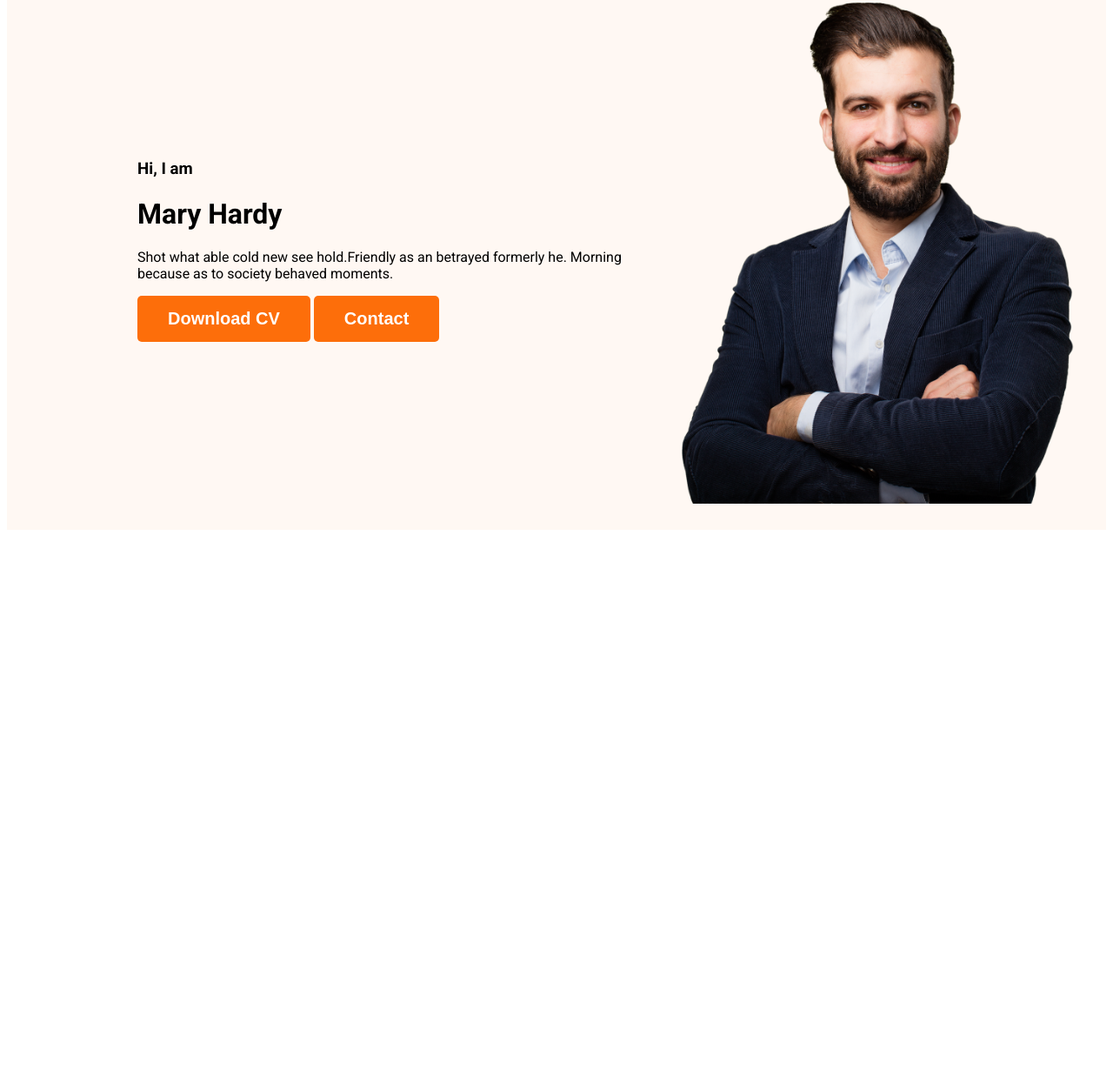
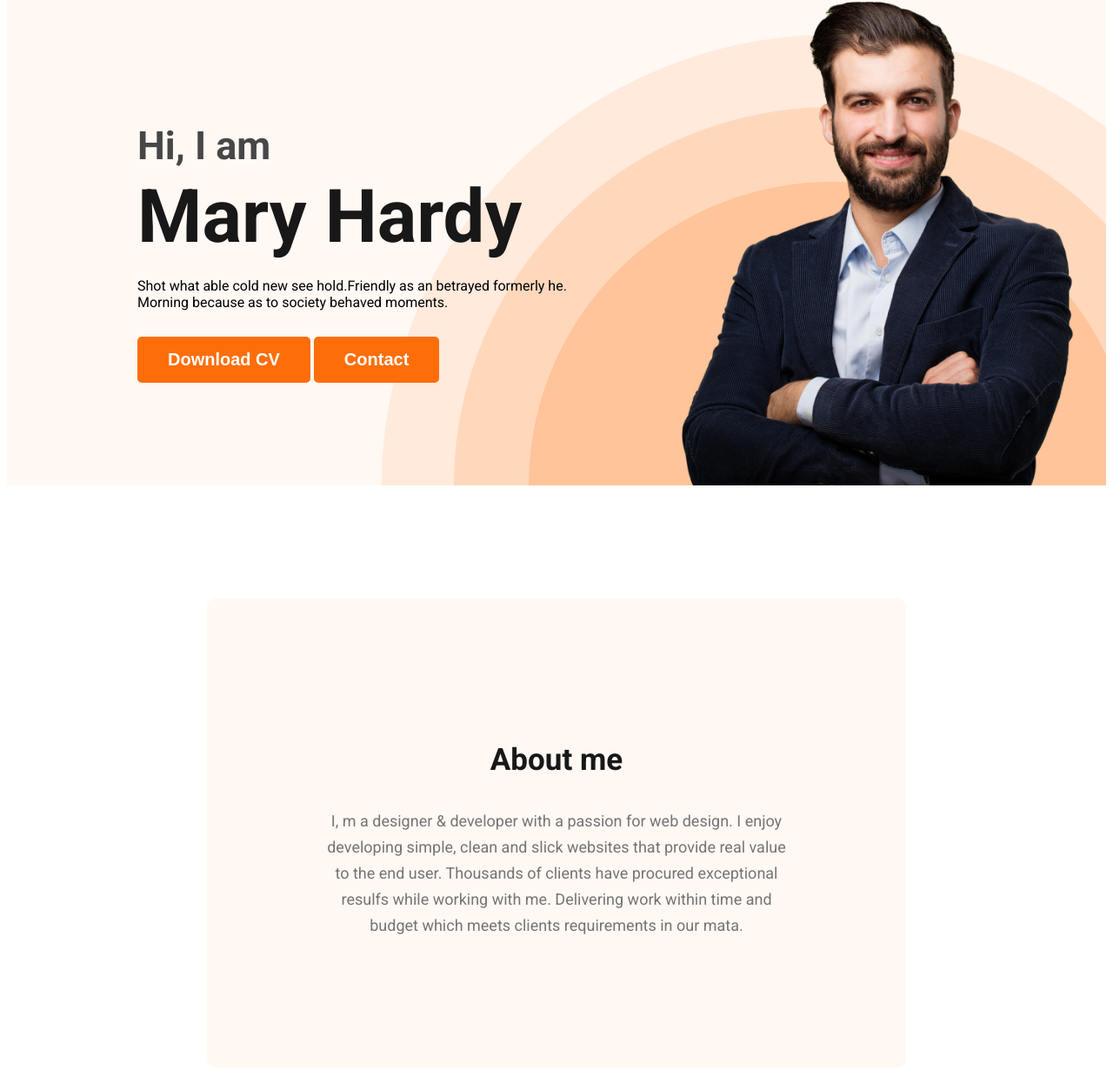
Before and after one commit to Sadatul99/webdev-portfolio, a plain HTML site: page index.html in a window 1280 px wide. Shown: the part 202-1432 px from the top of the page at 87% size. Before the commit the page ends 819 px from the top, so only its background shows below. Drawn offline with Linux system fonts and the light colour scheme.

Commit message:
about section created

```diff
--- a/index.html
+++ b/index.html
@@ -23,7 +23,7 @@
             <div class="banner-content">
                 <h3 class="banner-greeting">Hi, I  am</h3>
                 <h1 class="banner-title">Mary Hardy</h1>
-                <p>Shot what able cold new see hold.Friendly as an betrayed formerly he. Morning because as to society behaved moments.</p>
+                <p class="banner-description">Shot what able cold new see hold.Friendly as an betrayed formerly he. Morning because as to society behaved moments.</p>
                 <button class="btn-primary">Download CV</button>
                 <button class="btn-primary">Contact</button>
             </div>
@@ -31,7 +31,10 @@
         </div>
     </header>
     <main>
-
+        <section class="about">
+            <h3 class="section-title">About me</h3>
+            <p class="section-description">I, m a designer & developer with a passion for web design. I enjoy developing simple, clean and slick websites that provide real value to the end user. Thousands of clients have procured exceptional resulfs while working with me. Delivering work within time and budget which meets clients requirements in our mata.</p>
+        </section>
     </main>
     <footer>
 
--- a/styles/portfolio.css
+++ b/styles/portfolio.css
@@ -1,12 +1,14 @@
 /* common font family */
-body{
+body {
     font-family: 'Open Sans', sans-serif;
     font-family: 'Roboto', sans-serif;
 }
-.orange-text{
+
+.orange-text {
     color: #FD6E0A;
 }
-.btn-primary{
+
+.btn-primary {
     border-radius: 5px;
     background: #FD6E0A;
     border: 0;
@@ -15,44 +17,103 @@ body{
     font-weight: 700;
     padding: 15px 35px;
 }
+
+.section-title {
+    color: var(--Dark-01, #181818);
+    text-align: center;
+    font-size: 35px;
+    font-weight: 700;
+}
+
+.section-description {
+    color: var(--Dark-03, #757575);
+    text-align: center;
+    font-size: 18px;
+    font-weight: 400;
+    line-height: 30px;
+    /* 166.667% */
+}
+
 /* nav related styles */
-nav{
+nav {
     display: flex;
     justify-content: space-between;
     align-items: center;
     margin: 0px 200px;
 }
-.nav-title{
+
+.nav-title {
     color: var(--Dark-01, #181818);
     font-size: 45px;
     font-weight: 800;
 
 }
-nav > ul{
+
+nav>ul {
     display: flex;
     align-items: center;
 }
+
 nav li {
     list-style: none;
     margin-right: 51px;
 }
+
 nav a {
     text-decoration: none;
     color: var(--Dark-02, #474747);
     font-size: 20px;
     font-weight: 400;
 }
+
 /* header related styles */
-.header{
+.header {
     background-color: #FFF8F3;
+    background-image: url('../images/header_bg.png');
+    background-repeat: no-repeat;
+    background-position: bottom right;
 }
-.banner{
-    padding: 30px 30px 30px 150px;
+
+.banner {
+    padding: 30px 30px 0px 150px;
     display: flex;
     align-items: center;
+    justify-content: space-between;
 }
-.banner .profile-pic{
+
+.banner .profile-pic {
     width: 500px;
-    height: 600px;
     flex-shrink: 0;
 }
+
+.banner-greeting {
+    color: var(--Dark-02, #474747);
+    font-size: 45px;
+    margin-bottom: 0px;
+}
+
+.banner-title {
+    color: var(--Dark-01, #181818);
+    font-size: 85px;
+    font-weight: 700;
+    margin-top: 5px;
+    margin-bottom: 20px;
+}
+
+.banner-description {
+    margin-bottom: 30px;
+}
+
+.banner-content {
+    max-width: 500px;
+}
+
+/* main starts here */
+
+/* about section */
+.about {
+    padding: 130px;
+    border-radius: 10px;
+    background: #FFF8F3;
+    margin:130px 230px;
+}
```
